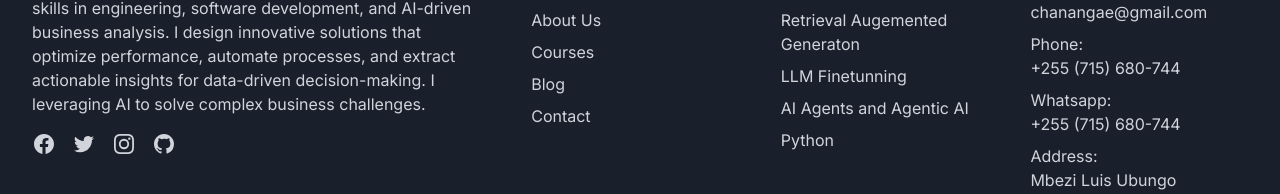
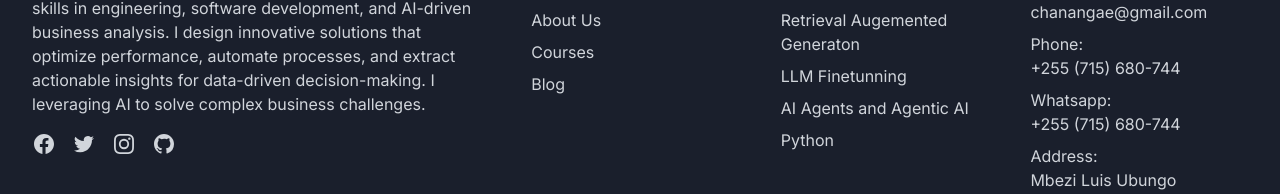
Before and after one commit to josephmyalla/data-insights-reborn-82, a React (Vite) app: page / in a window 1280 px wide. Shown: the part 4920-5114 px from the top of the page. Built offline with nearby package versions, Linux system fonts and the light colour scheme.

Commit message:
updating footer component

```diff
--- a/src/components/Footer.tsx
+++ b/src/components/Footer.tsx
@@ -46,7 +46,6 @@ const Footer = () => {
               <li><Link to="/about" className="text-gray-300 hover:text-white transition-colors">About Us</Link></li>
               <li><Link to="/courses" className="text-gray-300 hover:text-white transition-colors">Courses</Link></li>
               <li><Link to="/blog" className="text-gray-300 hover:text-white transition-colors">Blog</Link></li>
-              <li><Link to="/contact" className="text-gray-300 hover:text-white transition-colors">Contact</Link></li>
             </ul>
           </div>
 
```
